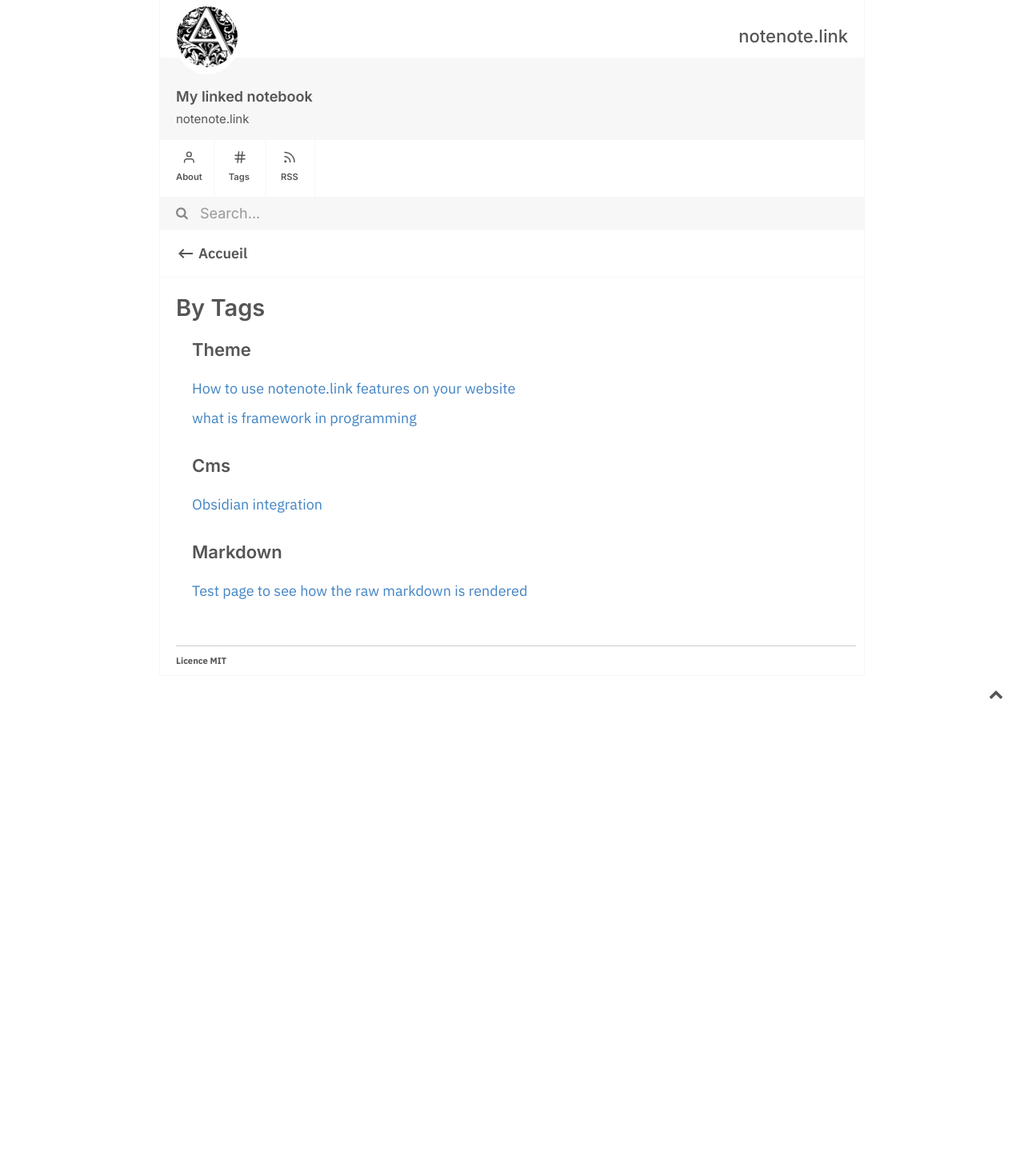
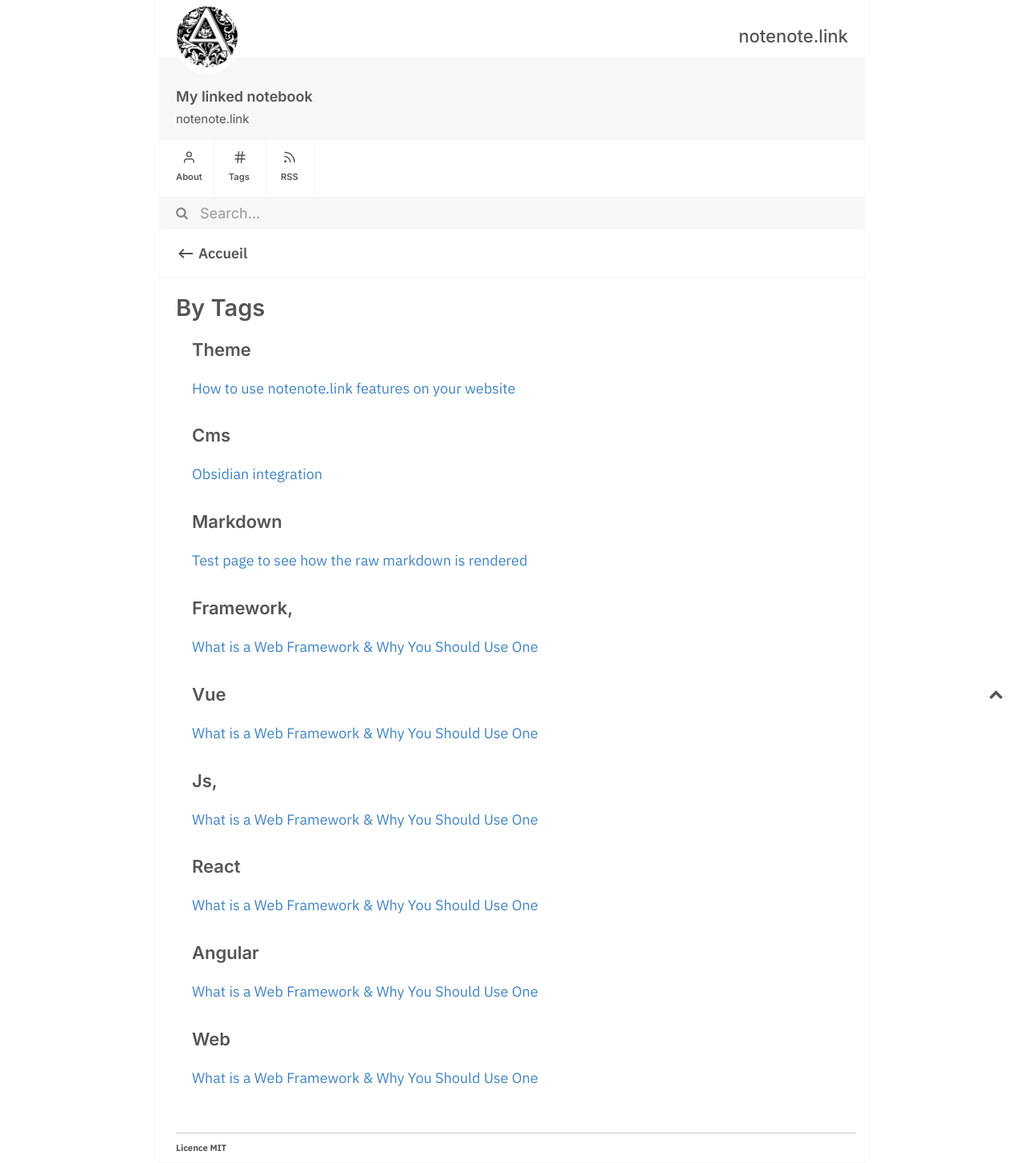
Before and after one commit to ayatakinci/notes, a Jekyll site: the page built from tags.md, in a window 1280 px wide. Shown: the whole page at 80% size. Built offline with Jekyll 4.4.1, drawn with Linux system fonts in a browser that asks for light colours; before the commit the page ends 900 px from its top, so only the background shows below that.

Commit message:
Update what is framework in programming.md

```diff
--- a/_notes/what is framework in programming.md
+++ b/_notes/what is framework in programming.md
@@ -1,13 +1,15 @@
 ---
-title: what is framework in programming
-tags: Theme
-season : summer
+title: What is a Web Framework & Why You Should Use One
+tags: Framework, Vue js, React js, Angular js, Web
+season: summer
 ---
 
-If we look at a couple different web applications we can see that there
+<img src="https://i.pinimg.com/564x/30/97/4c/30974c66c55e5501f5d197e5b73a474d.jpg"  width="500" height="600">
+
+If we look at a couple of different web applications we can see that there
 are a lot of duplicated features. Many have user authentication, pages
 that render, they connect to databases, they have profiles you can look
-at, they all have stylized feeds of information etc. If I wanted to, I
+at, they all have stylized feeds of information, etc. If I wanted to, I
 could write all of that logic myself every time I want to build a new
 application; however, there are also a lot of tools available which can
 do that for us instead.
```
Also changed, not shown: other parts of _notes/what is framework in programming.md (+4 -4 lines).
